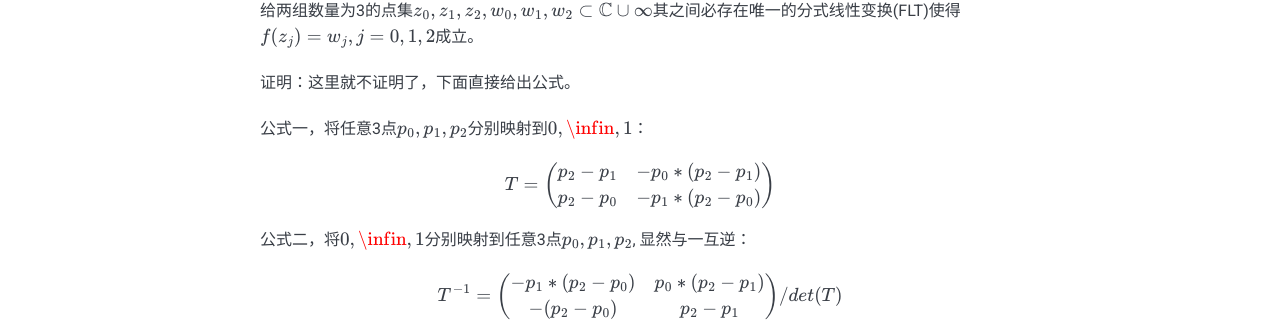
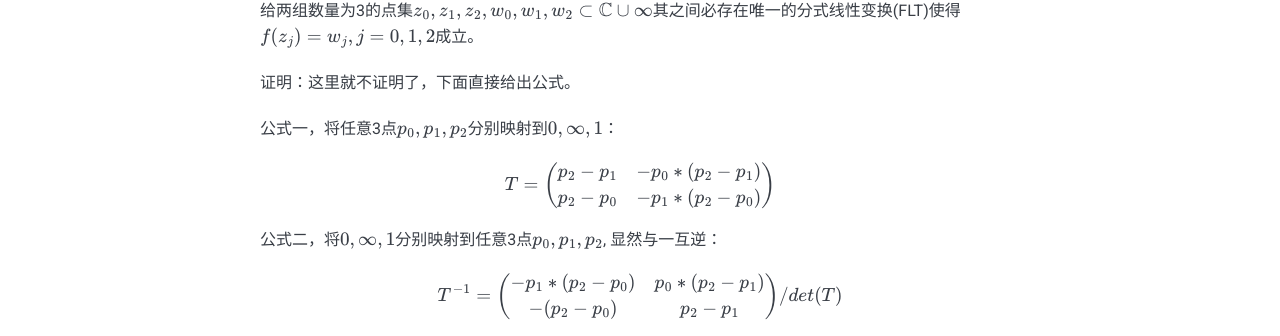
Before and after one commit to Wanglongke/wanglongke.github.io, a Jekyll site: the page built from _posts/2024-08-26-fractionalLinearTransformation.markdown, in a window 1280 px wide. Shown: the part 1257-1593 px from the top of the page. Built offline with Jekyll 4.4.1, drawn with Linux system fonts in a browser that asks for light colours; nearby versions of some CDN libraries; formulas are drawn with MathJax 3.

Commit message:
"update"

```diff
--- a/_posts/2024-08-26-fractionalLinearTransformation.markdown
+++ b/_posts/2024-08-26-fractionalLinearTransformation.markdown
@@ -60,7 +60,7 @@ $$
 
 证明：这里就不证明了，下面直接给出公式。
 
-公式一，将任意3点$p_{0}, p_{1}, p_{2}$分别映射到$0, \infin, 1$：
+公式一，将任意3点$p_{0}, p_{1}, p_{2}$分别映射到$0, \infty, 1$：
 
 $$
 T=
@@ -72,7 +72,7 @@ p_{2}-p_{0} & -p_{1}*(p_{2}-p_{0}) \\
 \right )
 $$
 
-公式二，将$0, \infin, 1$分别映射到任意3点$p_{0}, p_{1}, p_{2}$, 显然与一互逆：
+公式二，将$0, \infty, 1$分别映射到任意3点$p_{0}, p_{1}, p_{2}$, 显然与一互逆：
 
 $$
 T^{-1} =
```
